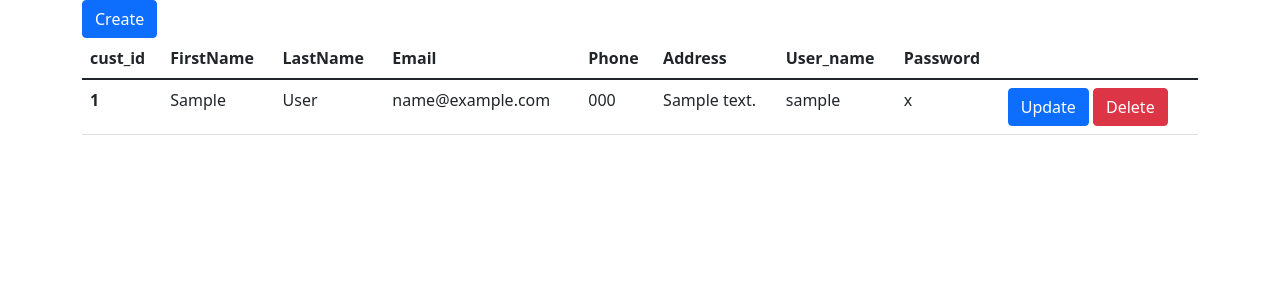
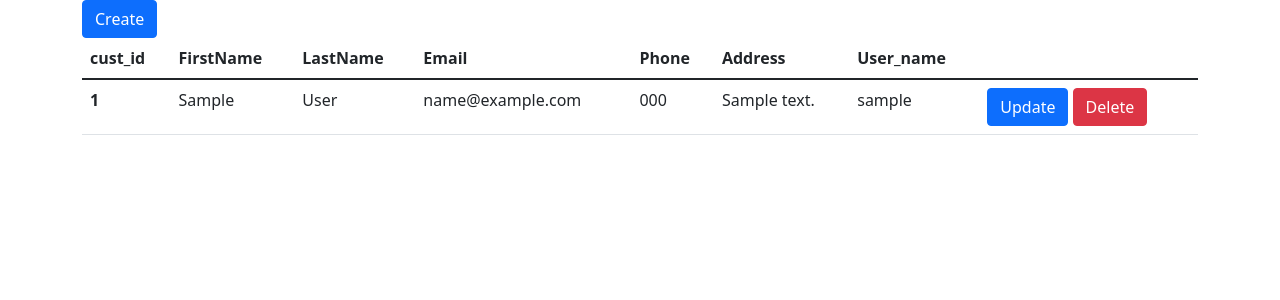
Before and after one commit to batkhishign55/cs425-plm-server, a Flask app: page /cust in a window 1280 px wide. Shown: the part 60-360 px from the top of the page. Run offline with Flask 3, Linux system fonts and the light colour scheme; tables that the repository leaves empty or names only in its code hold one stand-in row (values such as "Sample post").

Commit message:
removed password from list

```diff
--- a/static/CustomerUI.js
+++ b/static/CustomerUI.js
@@ -58,7 +58,6 @@ class UI {
             <td>${cust[4]}</td>
             <td>${cust[5]}</td>
             <td>${cust[6]}</td>
-            <td>${cust[7]}</td>
             <td>
             <a href="/cust/${cust[0]}">
               <button type="button" class="btn btn-primary">Update</button></a>
--- a/templates/customer.html
+++ b/templates/customer.html
@@ -15,7 +15,6 @@
             <th scope="col">Phone</th>
             <th scope="col">Address</th>
             <th scope="col">User_name</th>
-            <th scope="col">Password</th>
 
 
           </tr>
```
